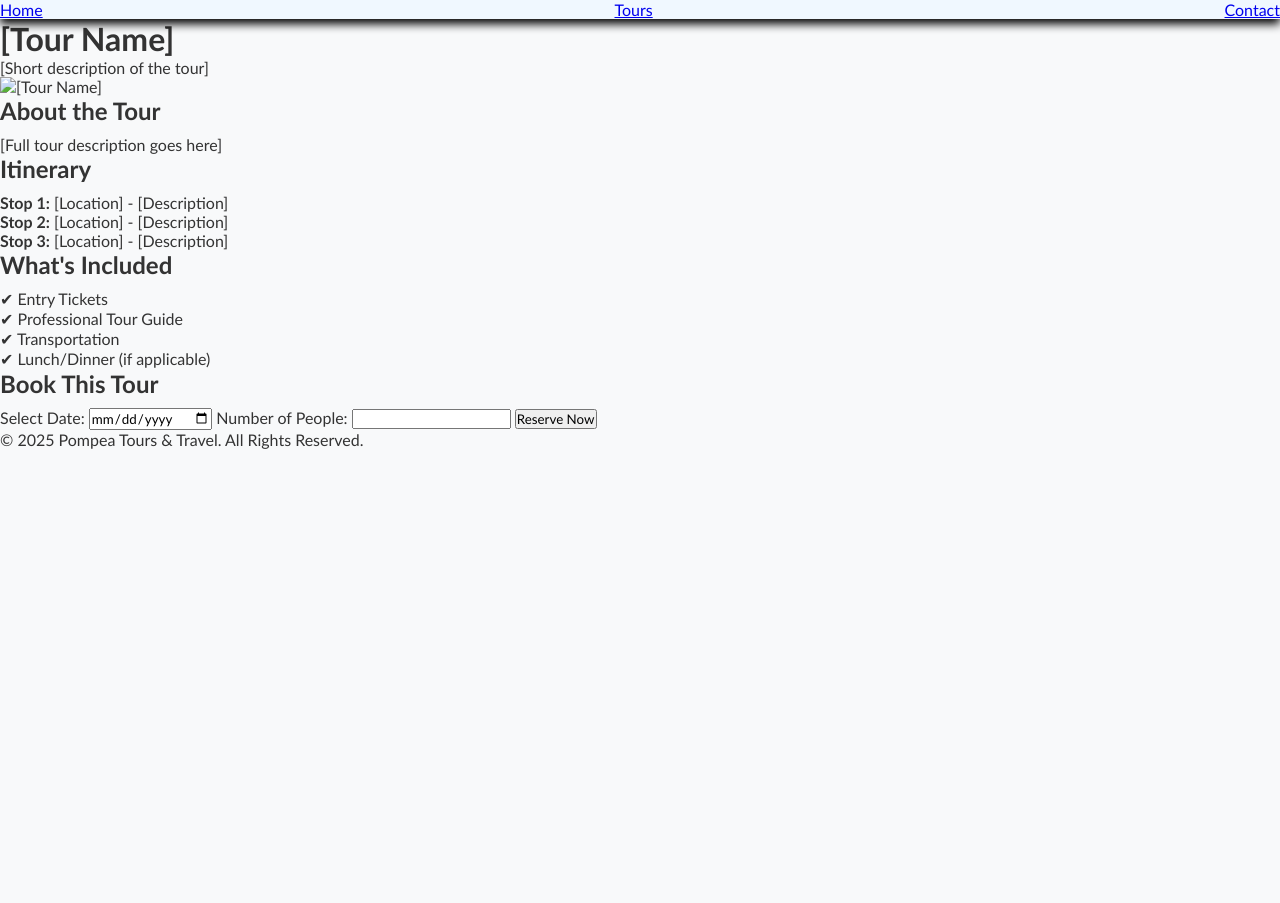
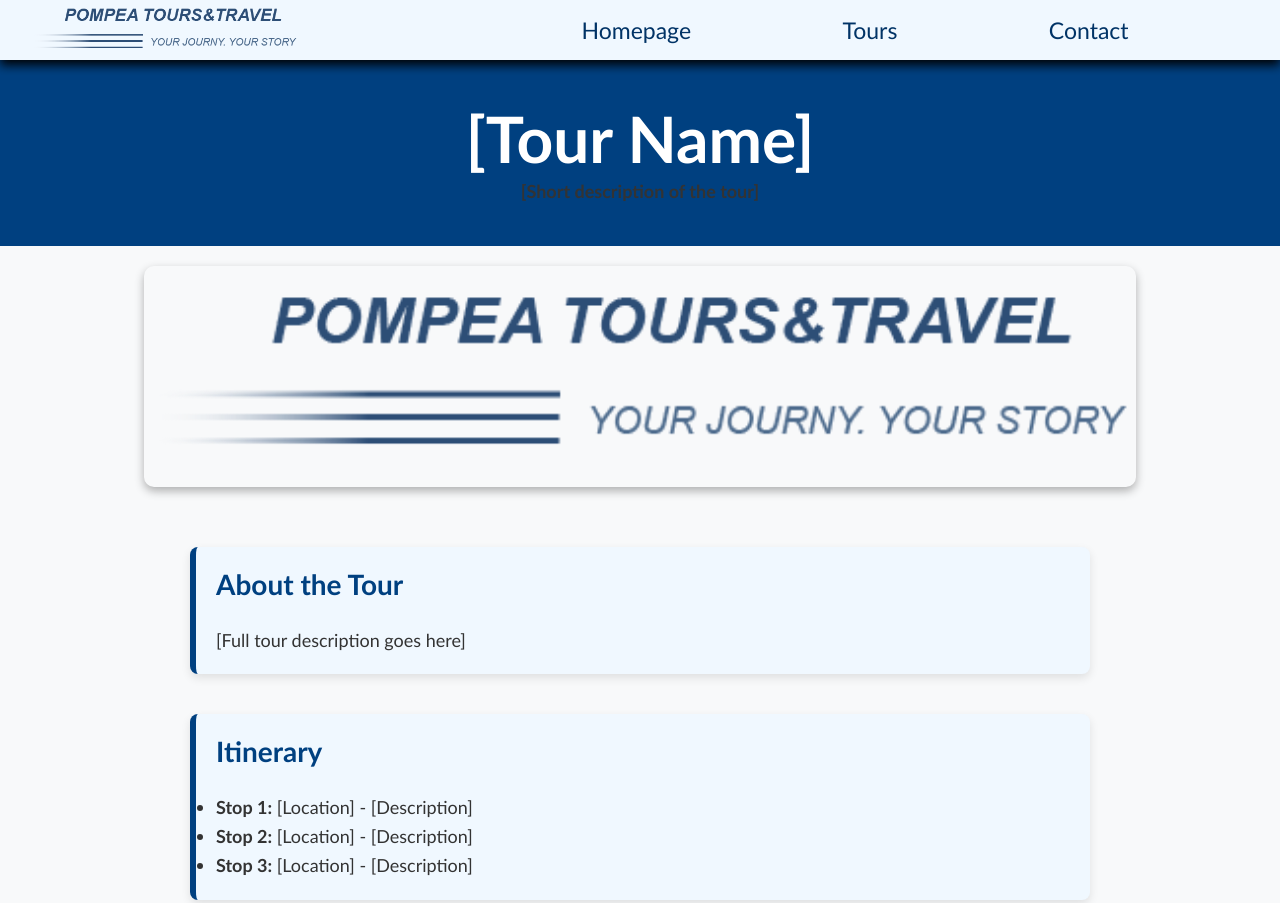
Before and after one commit to enrik33/pompea, a plain HTML site: page tours/template.html in a window 1280 px wide. Shown: the top 903 px of the page. Before the commit the page ends 800 px from the top, so only its background shows below. Drawn offline with Linux system fonts and the light colour scheme.

Commit message:
Enhance slideshow functionality with automatic transitions, touch gestures, and pause on hover; update tour template with improved navigation and styling

```diff
--- /dev/null
+++ b/assets/css/tours-styles.css
@@ -0,0 +1,76 @@
+/* Tour-Specific Styles */
+
+/* Tour Header */
+.tour-header {
+    background-color: #004080; /* Deep blue for uniqueness */
+    color: white;
+    text-align: center;
+    padding: 40px;
+    font-size: 32px;
+    font-weight: bold;
+}
+
+/* Tour Hero Section */
+.tour-hero {
+    display: flex;
+    justify-content: center;
+    align-items: center;
+    padding: 20px;
+}
+
+.tour-hero img {
+    width: 80%;
+    max-height: 400px;
+    object-fit: cover;
+    border-radius: 10px;
+    box-shadow: 0 4px 10px rgba(0, 0, 0, 0.3);
+}
+
+/* Tour Details */
+.tour-details, .tour-itinerary, .tour-includes, .tour-booking {
+    max-width: 900px;
+    margin: 40px auto;
+    padding: 20px;
+    background: #f0f8ff;
+    border-left: 6px solid #004080;
+    border-radius: 8px;
+    box-shadow: 0 4px 10px rgba(0, 0, 0, 0.1);
+}
+
+h2 {
+    color: #004080;
+    font-size: 28px;
+    margin-bottom: 15px;
+}
+
+p, li {
+    font-size: 18px;
+    line-height: 1.6;
+    color: #333;
+}
+
+/* Booking Form */
+.tour-booking form {
+    display: flex;
+    flex-direction: column;
+    gap: 15px;
+}
+
+.tour-booking input, .tour-booking button {
+    padding: 12px;
+    font-size: 18px;
+    border: 1px solid #ccc;
+    border-radius: 5px;
+}
+
+.tour-booking button {
+    background-color: #ffcc00;
+    color: #004080;
+    font-weight: bold;
+    cursor: pointer;
+    transition: background-color 0.3s;
+}
+
+.tour-booking button:hover {
+    background-color: #ff9900;
+}
--- a/assets/js/script.js
+++ b/assets/js/script.js
@@ -1,7 +1,16 @@
 (function() {
+    // Initialize slide index
     let slideIndex = 1;
+
+    // Set interval to change slides every 5 seconds
+    let slideInterval = setInterval(() => {
+        plusSlides(1);
+    }, 5000);
+
+    // Show the initial slide
     showSlides(slideIndex);
 
+    // Add event listeners for previous and next buttons
     document.querySelectorAll('.prev').forEach(button => {
         button.addEventListener('click', () => plusSlides(-1));
     });
@@ -10,20 +19,61 @@
         button.addEventListener('click', () => plusSlides(1));
     });
 
+    // Add event listeners for dot navigation
     document.querySelectorAll('.dot').forEach((dot, index) => {
         dot.addEventListener('click', () => currentSlide(index + 1));
     });
 
+    // Pause the slideshow on mouseover
+    document.querySelector('.slideshow-container').addEventListener('mouseover', () => {
+        clearInterval(slideInterval);
+    });
+
+    // Resume the slideshow on mouseout
+    document.querySelector('.slideshow-container').addEventListener('mouseout', () => {
+        slideInterval = setInterval(() => {
+            plusSlides(1);
+        }, 5000);
+    });
+
+    // Variables to store touch positions
+    let touchStartX = 0;
+    let touchEndX = 0;
+
+    // Store the starting touch position
+    document.querySelector('.slideshow-container').addEventListener('touchstart', (event) => {
+        touchStartX = event.changedTouches[0].screenX;
+    });
+
+    // Store the ending touch position and handle the gesture
+    document.querySelector('.slideshow-container').addEventListener('touchend', (event) => {
+        touchEndX = event.changedTouches[0].screenX;
+        handleGesture();
+    });
+
+    // Handle swipe gestures
+    function handleGesture() {
+        if (touchEndX < touchStartX) {
+            plusSlides(1);
+        }
+        if (touchEndX > touchStartX) {
+            plusSlides(-1);
+        }
+    }
+
+    // Change slide by n
     function plusSlides(n) {
         slideIndex += n;
         showSlides(slideIndex);
     }
 
+    // Show the current slide
     function currentSlide(n) {
         slideIndex = n;
         showSlides(slideIndex);
     }
 
+    // Display the slide and update dots
     function showSlides(n) {
         const slides = document.querySelectorAll(".mySlides");
         const dots = document.querySelectorAll(".dot");
@@ -37,9 +87,4 @@
         slides[slideIndex - 1].style.display = "block";
         dots[slideIndex - 1].classList.add("active");
     }
-
-    setInterval(() => {
-        plusSlides(1);
-    }, 5000); // Change slide every 5 seconds
-
 })();
--- a/tours/template.html
+++ b/tours/template.html
@@ -6,30 +6,45 @@
     <meta name="viewport" content="width=device-width, initial-scale=1.0">
     <title>Tour Details - [Tour Name]</title>
     <link rel="stylesheet" href="../assets/css/styles.css">
+    <link rel="stylesheet" href="../assets/css/tours-styles.css">
     <script src="../assets/js/script.js" defer></script>
+    <link rel="icon" type="image/x-icon" href="../assets/images/logo_pompea-01.png">
 </head>
 
 <body>
+
+    <!-- Navigation Bar -->
     <nav>
-        <a href="../index.html">Home</a>
-        <a href="../#tours">Tours</a>
-        <a href="../#contact">Contact</a>
+        <div id="navImg">
+            <a href="../index.html">
+                <img src="../assets/images/logo_pompea-01.png" alt="Pompea Tours & Travel" style="height: 60px; vertical-align: middle;">
+            </a>
+        </div>
+        <div id="links">
+            <a class="nav" href="../index.html">Homepage</a>
+            <a class="nav" href="../#tours">Tours</a>
+            <a class="nav" href="../#contact">Contact</a>
+        </div>
     </nav>
 
+    <!-- Tour Header -->
     <header class="tour-header">
         <h1>[Tour Name]</h1>
         <p>[Short description of the tour]</p>
     </header>
 
+    <!-- Tour Hero Image -->
     <section class="tour-hero">
-        <img src="../assets/images/[tour-image].jpg" alt="[Tour Name]">
+        <img src="../assets/images/logo_pompea-01.png" alt="[Tour Name]">
     </section>
 
+    <!-- Tour Details -->
     <section class="tour-details">
         <h2>About the Tour</h2>
         <p>[Full tour description goes here]</p>
     </section>
 
+    <!-- Itinerary -->
     <section class="tour-itinerary">
         <h2>Itinerary</h2>
         <ul>
@@ -39,6 +54,7 @@
         </ul>
     </section>
 
+    <!-- What's Included -->
     <section class="tour-includes">
         <h2>What's Included</h2>
         <ul>
@@ -49,6 +65,7 @@
         </ul>
     </section>
 
+    <!-- Booking Section -->
     <section class="tour-booking">
         <h2>Book This Tour</h2>
         <form action="../booking/checkout.html" method="POST">
@@ -62,9 +79,11 @@
         </form>
     </section>
 
+    <!-- Footer -->
     <footer>
         <p>&copy; 2025 Pompea Tours & Travel. All Rights Reserved.</p>
     </footer>
+
 </body>
 
 </html>
```
Also changed, not shown: index.html (+8 -4 lines).
